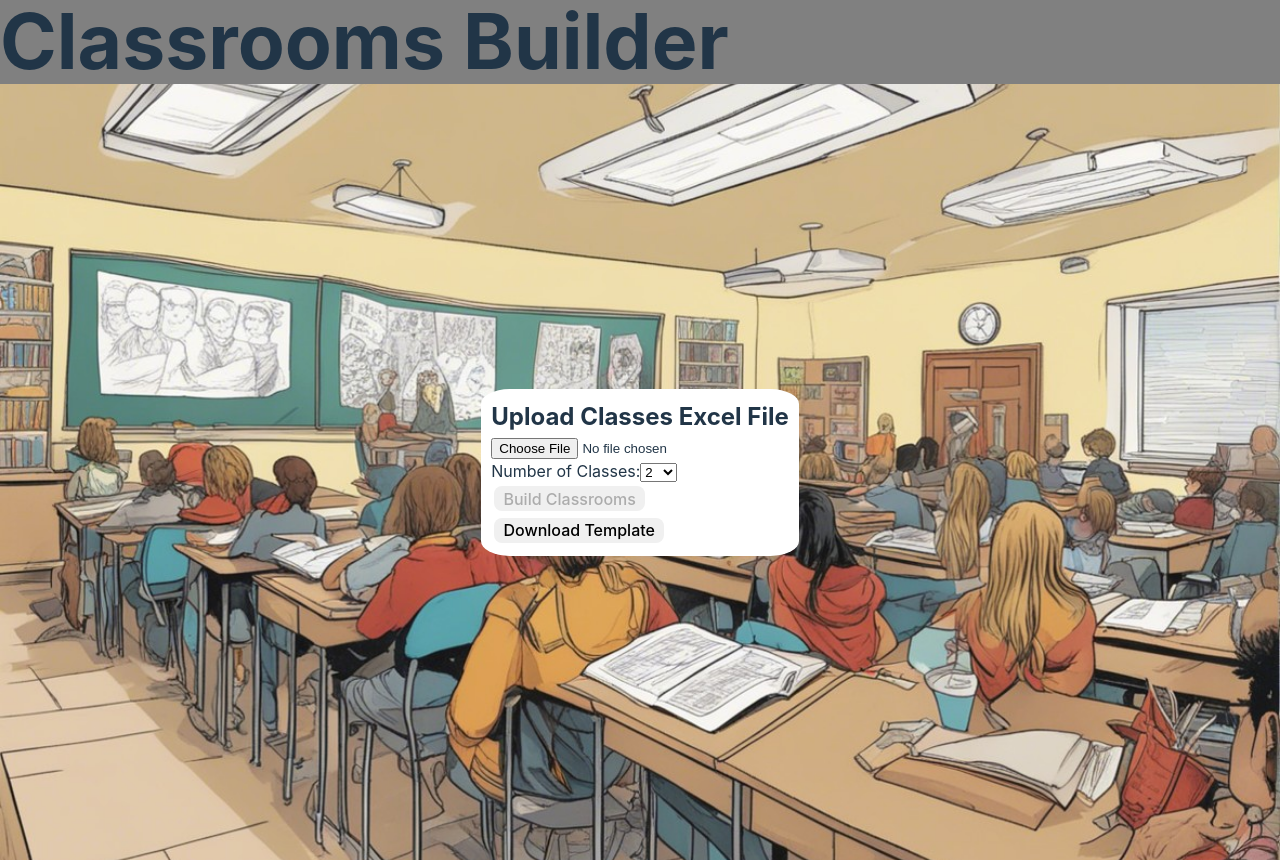
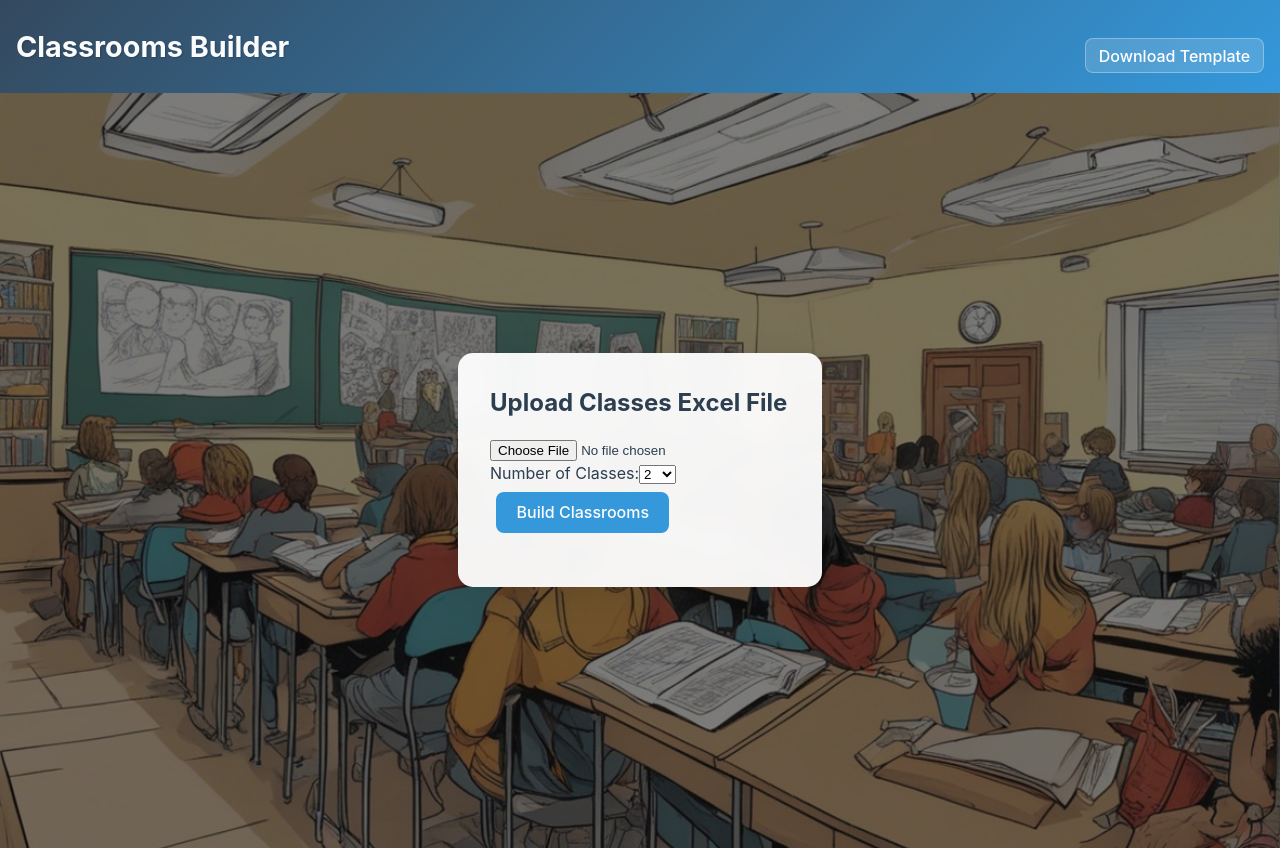
Before and after one commit to nlevy/classrooms-ui, a React (Vite) app: page / in a window 1280 px wide. Built offline with nearby package versions, Linux system fonts and the light colour scheme.

Commit message:
layout and css

```diff
--- a/src/App.jsx
+++ b/src/App.jsx
@@ -1,11 +1,10 @@
-import DownloadTemplate from "./components/DownloadTemplate.jsx"
-import UploadFile from "./components/UploadFile.jsx"
-import React, { useEffect, useState } from 'react';
-import { getConfig } from './configLoader';
-
+import DownloadTemplate from "./components/DownloadTemplate.jsx";
+import UploadFile from "./components/UploadFile.jsx";
+import React, { useEffect, useState } from "react";
+import { getConfig } from "./configLoader";
 
 function App() {
-    const [serverUrls, setServerUrls] = useState('');
+  const [serverUrls, setServerUrls] = useState("");
 
   useEffect(() => {
     async function getConfigs() {
@@ -20,14 +19,15 @@ function App() {
     <>
       <div id="title">
         <h1>Classrooms Builder</h1>
+        <DownloadTemplate apiUrl={serverUrls.template} />
       </div>
       <div id="center">
         <div id="main">
-                  <UploadFile uploadUrl={serverUrls.upload}/>
-                  <DownloadTemplate apiUrl={serverUrls.template}/></div>
+          <UploadFile uploadUrl={serverUrls.upload} />
+        </div>
       </div>
     </>
-  )
+  );
 }
 
-export default App
+export default App;
--- a/src/index.css
+++ b/src/index.css
@@ -9,8 +9,8 @@
   font-weight: 400;
 
   color-scheme: light dark;
-  color: rgba(255, 255, 255, 0.87);
-  background-color: #242424;
+  color: rgba(255, 255, 255, 0.95);
+  background-color: #1a1a1a;
   font-synthesis: none;
   text-rendering: optimizeLegibility;
   -webkit-font-smoothing: antialiased;
@@ -25,11 +25,38 @@ body {
 }
 
 #title {
-  font-size: 1.5rem;
+  font-size: 2.8rem;
   font-weight: bold;
   width: 100%;
-  background: gray;
-  line-height: 1;
+  background: linear-gradient(135deg, #34495e, #3498db);
+  color: rgba(255, 255, 255, 0.98);
+  padding: 0.8rem 1rem;
+  box-shadow: 0 2px 4px rgba(0, 0, 0, 0.1);
+  text-shadow: 1px 1px 2px rgba(0, 0, 0, 0.2);
+  display: flex;
+  justify-content: space-between;
+  align-items: center;
+  box-sizing: border-box;
+}
+
+#title h1 {
+  font-size: 1.8rem;
+  margin: 0;
+}
+
+#title button {
+  font-size: 1rem;
+  padding: 0.4em 0.8em;
+  margin: 0;
+  background-color: rgba(255, 255, 255, 0.15);
+  border: 1px solid rgba(255, 255, 255, 0.3);
+  color: white;
+}
+
+#title button:hover {
+  background-color: rgba(255, 255, 255, 0.25);
+  border-color: rgba(255, 255, 255, 0.4);
+  transform: none;
 }
 
 #center {
@@ -39,8 +66,9 @@ body {
   align-items: center;
   min-width: 320px;
   width: 100%;
-  min-height: calc(100vh - 1.5rem);
-  background-image: url('./assets/background.jpg');
+  min-height: calc(100vh - 2.8rem);
+  background-image: linear-gradient(rgba(0, 0, 0, 0.5), rgba(0, 0, 0, 0.5)),
+    url("./assets/background.jpg");
   background-size: cover;
   background-position: center;
   justify-content: center;
@@ -48,15 +76,18 @@ body {
 
 #main {
   display: flex;
-  padding: 10px;
-  border-radius: 9%;
-  background: white;
-  min-width: 0;
+  padding: 2rem;
+  border-radius: 15px;
+  background: rgba(255, 255, 255, 0.95);
+  min-width: 300px;
   flex-direction: column;
+  box-shadow: 0 8px 32px rgba(0, 0, 0, 0.1);
+  backdrop-filter: blur(10px);
 }
 
 #selections {
   text-align: left;
+  margin: 1rem 0;
 }
 
 h1 {
@@ -67,18 +98,21 @@ h1 {
 button {
   border-radius: 8px;
   border: 1px solid transparent;
-  padding: 0.1em 0.5em;
-  margin: 0.2em;
+  padding: 0.6em 1.2em;
+  margin: 0.4em;
   font-size: 1em;
   font-weight: 500;
   font-family: inherit;
-  background-color: #1a1a1a;
+  background-color: #3498db;
+  color: white;
   cursor: pointer;
-  transition: border-color 0.25s;
+  transition: all 0.2s ease-in-out;
 }
 
 button:hover {
-  border-color: #646cff;
+  border-color: #2980b9;
+  background-color: #2980b9;
+  transform: translateY(-2px);
 }
 
 button:focus,
@@ -88,13 +122,13 @@ button:focus-visible {
 
 @media (prefers-color-scheme: light) {
   :root {
-    color: #213547;
+    color: #2c3e50;
     background-color: #ffffff;
   }
   a:hover {
-    color: #747bff;
+    color: #3498db;
   }
   button {
-    background-color: #f0f0f0;
+    background-color: #3498db;
   }
 }
```
Lines whose indentation alone changed are shown as unchanged.
